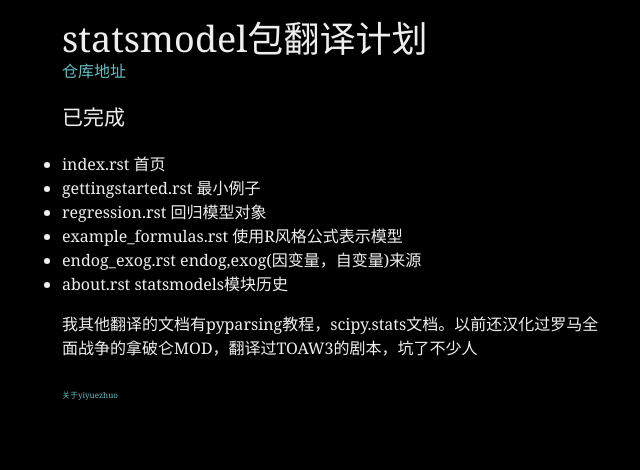
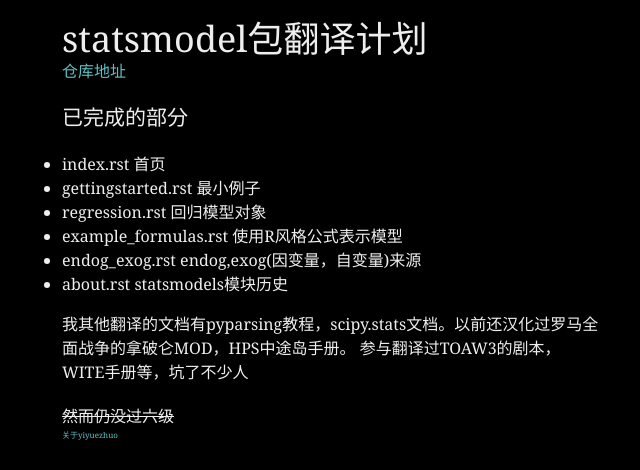
Before and after one commit to yiyuezhuo/yiyuezhuo.github.io, a plain HTML site: page index.html in a window 1280 px wide. Shown: the part 4600-5070 px from the top of the page, without its empty margins (242-882 px from the left). Before the commit the page ends 5030 px from the top, so only its background shows below. Drawn offline with Linux system fonts and the light colour scheme.

Commit message:
Update index.html

```diff
--- a/index.html
+++ b/index.html
@@ -58,7 +58,7 @@
 <h2>statsmodel包翻译计划</h2>
 <a src="https://github.com/yiyuezhuo/statsmodels-tutorial-ch">仓库地址</a><br>
 <div>
-<h4>已完成</h4>
+<h4>已完成的部分</h4>
 <ul>
 <li>index.rst 首页</li>
 <li>gettingstarted.rst 最小例子</li>
@@ -68,7 +68,9 @@
 <li>about.rst statsmodels模块历史</li>
 </ul>
 </div>
-<p>我其他翻译的文档有pyparsing教程，scipy.stats文档。以前还汉化过罗马全面战争的拿破仑MOD，翻译过TOAW3的剧本，坑了不少人</p>
+<p>我其他翻译的文档有pyparsing教程，scipy.stats文档。以前还汉化过罗马全面战争的拿破仑MOD，HPS中途岛手册。
+参与翻译过TOAW3的剧本，WITE手册等，坑了不少人</p>
+<del>然而仍没过六级</del>
 </div>
 <div id="footer">
 <a href="blog/index.html" style="font-size:50%">关于yiyuezhuo</a>
```
